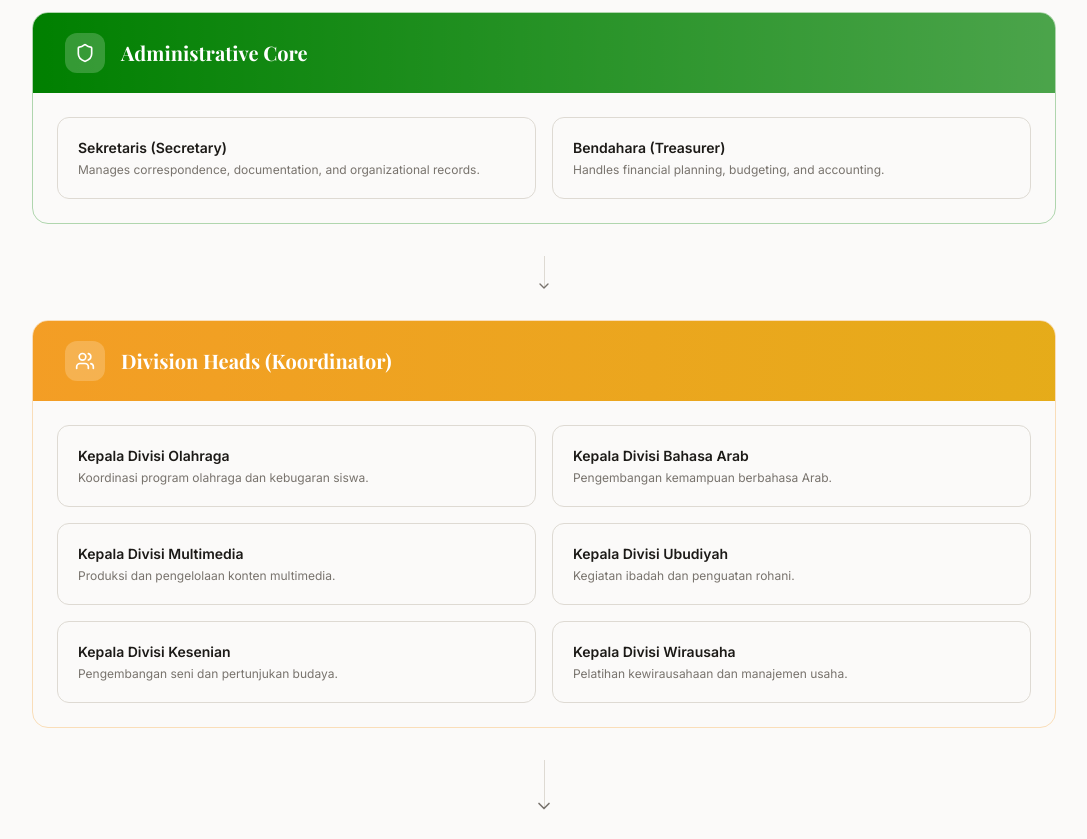
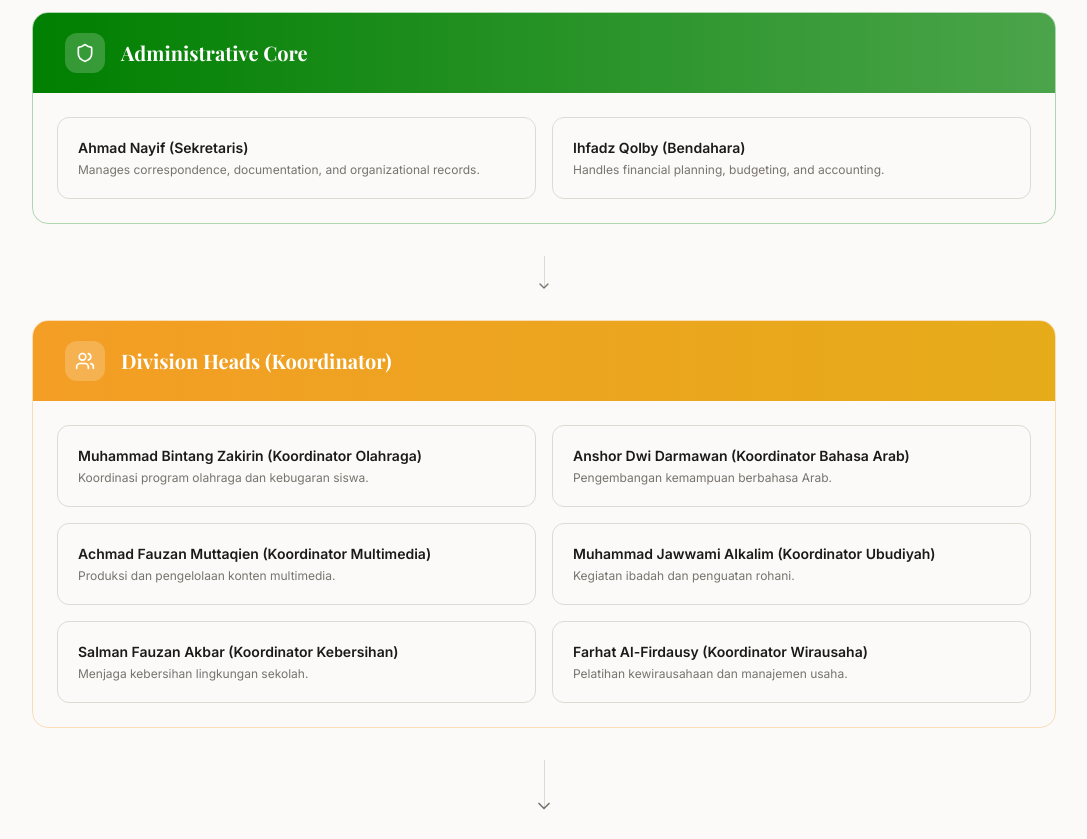
Before and after one commit to osimmarefah/WEB-OSIM-MA, a React (Vite) app: page /structure in a window 1280 px wide. Shown: the part 1380-2219 px from the top of the page, without its empty margins (96-1183 px from the left). Built offline with nearby package versions, Linux system fonts and the light colour scheme.

Commit message:
Edit Structure.jsx

```diff
--- a/src/pages/Structure.jsx
+++ b/src/pages/Structure.jsx
@@ -11,7 +11,7 @@ const structureLevels = [
     color: 'from-accent to-secondary',
     borderColor: 'border-accent/30',
     members: [
-      { title: 'Ketua Umum (Chairperson)', description: 'Leads the entire OSIM organization and represents it in all matters.' },
+      { title: 'Miqdad Haqqoni (Ketua OSIM)', description: 'Leads the entire OSIM organization and represents it in all matters.' },
     ],
   },
   {
@@ -20,8 +20,8 @@ const structureLevels = [
     color: 'from-primary to-primary/70',
     borderColor: 'border-primary/30',
     members: [
-      { title: 'Sekretaris (Secretary)', description: 'Manages correspondence, documentation, and organizational records.' },
-      { title: 'Bendahara (Treasurer)', description: 'Handles financial planning, budgeting, and accounting.' },
+      { title: 'Ahmad Nayif (Sekretaris)', description: 'Manages correspondence, documentation, and organizational records.' },
+      { title: 'Ihfadz Qolby (Bendahara)', description: 'Handles financial planning, budgeting, and accounting.' },
     ],
   },
   {
@@ -30,12 +30,12 @@ const structureLevels = [
     color: 'from-secondary to-accent',
     borderColor: 'border-secondary/30',
     members: [
-      { title: 'Kepala Divisi Olahraga', description: 'Koordinasi program olahraga dan kebugaran siswa.' },
-      { title: 'Kepala Divisi Bahasa Arab', description: 'Pengembangan kemampuan berbahasa Arab.' },
-      { title: 'Kepala Divisi Multimedia', description: 'Produksi dan pengelolaan konten multimedia.' },
-      { title: 'Kepala Divisi Ubudiyah', description: 'Kegiatan ibadah dan penguatan rohani.' },
-      { title: 'Kepala Divisi Kesenian', description: 'Pengembangan seni dan pertunjukan budaya.' },
-      { title: 'Kepala Divisi Wirausaha', description: 'Pelatihan kewirausahaan dan manajemen usaha.' },
+      { title: 'Muhammad Bintang Zakirin (Koordinator Olahraga)', description: 'Koordinasi program olahraga dan kebugaran siswa.' },
+      { title: 'Anshor Dwi Darmawan (Koordinator Bahasa Arab)', description: 'Pengembangan kemampuan berbahasa Arab.' },
+      { title: 'Achmad Fauzan Muttaqien (Koordinator Multimedia)', description: 'Produksi dan pengelolaan konten multimedia.' },
+      { title: 'Muhammad Jawwami Alkalim (Koordinator Ubudiyah)', description: 'Kegiatan ibadah dan penguatan rohani.' },
+{ title: 'Salman Fauzan Akbar (Koordinator Kebersihan)', description: 'Menjaga kebersihan lingkungan sekolah.' },
+      { title: 'Farhat Al-Firdausy (Koordinator Wirausaha)', description: 'Pelatihan kewirausahaan dan manajemen usaha.' },
     ],
   },
 ];
```
